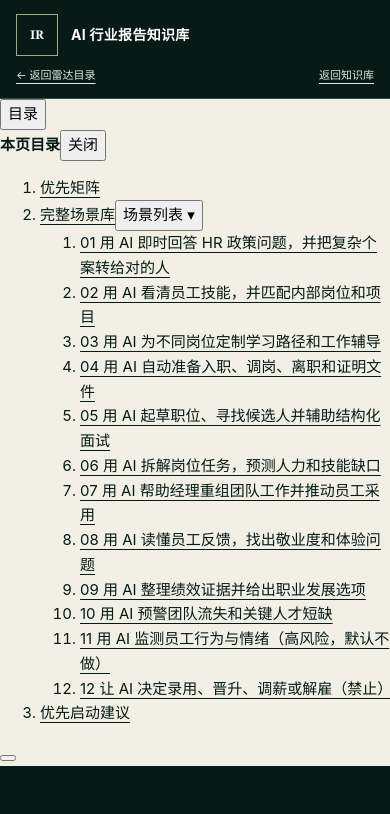
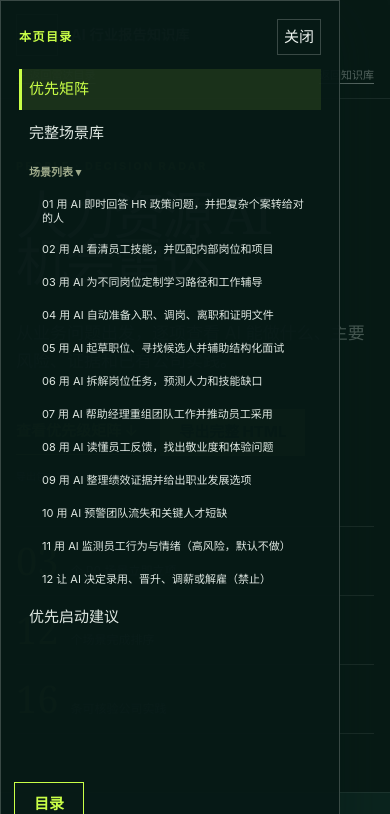
Before and after one commit to rita911018/ai-industry-report-knowledge-base, a website: page web/radars/hr.html in a window 390 px wide. Both pictures are taken after a click on the button "目录". Shown: the top 814 px of the page. Drawn offline with Linux system fonts and the light colour scheme.

Commit message:
feat: make radar navigation responsive

```diff
--- a/web/radars/radar.css
+++ b/web/radars/radar.css
@@ -31,6 +31,21 @@ button, a { -webkit-tap-highlight-color: transparent; }
 .radar-masthead nav a, .radar-masthead nav span { color: #dfe8e2; }
 .radar-masthead nav a:hover { color: var(--signal); }
 .radar-error { padding: 14px 5vw; background: #8b2e1d; color: white; text-align: center; font-weight: 700; }
+
+.radar-toc-panel { position: fixed; z-index: 18; top: 92px; left: 22px; width: 258px; max-height: calc(100vh - 116px); overflow: auto; padding: 18px; border: 1px solid var(--line-dark, rgba(218, 229, 220, .24)); background: rgba(7, 26, 22, .96); color: #eef4f0; box-shadow: 0 18px 48px rgba(7, 26, 22, .34); }
+.radar-toc-head { display: flex; align-items: center; justify-content: space-between; gap: 14px; margin-bottom: 14px; }
+.radar-toc-head strong { color: var(--signal, #c9ff47); font-size: 12px; letter-spacing: .12em; }
+.radar-toc-panel nav { display: grid; }
+.radar-toc-sections, .radar-toc-scenarios { display: grid; gap: 3px; margin: 0; padding: 0; list-style: none; }
+.radar-toc-panel a, .radar-toc-scenario-toggle { width: 100%; min-height: 38px; display: flex; align-items: center; padding: 8px 10px; border: 0; background: transparent; color: #dfe8e2; text-align: left; text-decoration: none; cursor: pointer; }
+.radar-toc-panel a:hover, .radar-toc-scenario-toggle:hover, .radar-toc-panel a[aria-current="location"] { background: rgba(201, 255, 71, .1); color: var(--signal, #c9ff47); box-shadow: inset 3px 0 0 var(--signal, #c9ff47); }
+.radar-toc-scenario-section { display: grid; }
+.radar-toc-scenarios { margin-left: 13px; }
+.radar-toc-scenarios a { min-height: 30px; padding-block: 5px; font-size: 11px; line-height: 1.35; }
+.radar-toc-scenario-toggle { color: var(--sage, #9eaa8b); font-size: 11px; font-weight: 750; }
+.radar-toc-close { min-width: 44px; min-height: 36px; border: 1px solid var(--line-dark, rgba(218, 229, 220, .24)); background: transparent; color: #eef4f0; cursor: pointer; }
+.radar-toc-trigger { position: fixed; z-index: 19; left: 14px; bottom: 18px; min-width: 70px; min-height: 44px; border: 1px solid var(--signal, #c9ff47); background: var(--ink, #071a16); color: var(--signal, #c9ff47); font-weight: 850; cursor: pointer; }
+.radar-toc-backdrop { position: fixed; z-index: 17; inset: 0; display: none; border: 0; background: rgba(7, 26, 22, .62); cursor: pointer; }
 
 .radar-hero { color: white; background: var(--ink); }
 .radar-hero-grid { min-height: calc(100svh - 76px); display: grid; grid-template-columns: minmax(0, 1.45fr) minmax(260px, .55fr); gap: clamp(48px, 8vw, 140px); align-items: center; padding-block: clamp(70px, 11vh, 150px); }
@@ -235,6 +250,19 @@ button, a { -webkit-tap-highlight-color: transparent; }
 
 @keyframes radar-rise { from { opacity: 0; transform: translateY(20px); } to { opacity: 1; transform: translateY(0); } }
 
+@media (min-width: 1100px) {
+  .radar-toc-trigger, .radar-toc-backdrop, .radar-toc-close { display: none; }
+  .radar-detail-page #radar-app .radar-shell { width: min(calc(100% - 360px), 1280px); margin-left: 320px; margin-right: auto; }
+}
+
+@media (max-width: 1099px) {
+  .radar-toc-panel { top: 0; left: 0; width: min(340px, 88vw); height: 100vh; max-height: none; transform: translateX(-105%); transition: transform .22s ease; }
+  .radar-toc-backdrop { display: none; }
+  body.radar-toc-open { overflow: hidden; }
+  body.radar-toc-open .radar-toc-panel { transform: translateX(0); }
+  body.radar-toc-open .radar-toc-backdrop { display: block; }
+}
+
 @media (max-width: 1024px) {
   .radar-hero-grid { grid-template-columns: 1fr .45fr; gap: 42px; }
   .matrix-layout { grid-template-columns: 1fr; }
@@ -324,6 +352,7 @@ button, a { -webkit-tap-highlight-color: transparent; }
 @media print {
   body, .radar-hero, .portfolio-section, .calibration-section, .sources-section, .radar-footer { background: white !important; color: #111 !important; }
   .radar-masthead, .radar-hero-actions, .radar-export-note, .filter-panel, .result-line, .matrix-point, .scenario-chevron, .radar-empty { display: none !important; }
+  .radar-toc-panel, .radar-toc-trigger, .radar-toc-backdrop { display: none !important; }
   .radar-shell { width: 100%; }
   .radar-hero-grid { min-height: auto; padding-block: 30px; }
   .radar-hero h1 { color: #111; font-size: 54px; }
--- a/web/radars/radar.js
+++ b/web/radars/radar.js
@@ -436,13 +436,61 @@
     }
   }
 
-  function closeTocDrawer(state, restoreFocus = false) {
+  function openTocDrawer(state) {
+    if (!state.toc) return;
+    state.root?.ownerDocument?.body.classList.add('radar-toc-open');
+    state.toc.trigger.setAttribute('aria-expanded', 'true');
+    state.toc.panel.setAttribute('role', 'dialog');
+    state.toc.panel.setAttribute('aria-modal', 'true');
+    state.toc.closeButton.focus();
+  }
+
+  function closeTocDrawer(state, restoreFocus = true) {
     if (!state.toc) return;
     state.root?.ownerDocument?.body.classList.remove('radar-toc-open');
     state.toc.trigger.setAttribute('aria-expanded', 'false');
     state.toc.panel.removeAttribute('role');
     state.toc.panel.removeAttribute('aria-modal');
     if (restoreFocus) state.toc.trigger.focus();
+  }
+
+  function observeToc(state) {
+    const view = state.root?.ownerDocument?.defaultView || window;
+    if (typeof view.IntersectionObserver !== 'function') return null;
+    const observer = new view.IntersectionObserver((entries) => {
+      const strongest = entries.filter((entry) => entry.isIntersecting)
+        .sort((a, b) => b.intersectionRatio - a.intersectionRatio)[0];
+      if (strongest?.target?.id) setTocActive(state, strongest.target.id);
+    }, { rootMargin: '-18% 0px -68% 0px', threshold: [0, 0.15, 0.4, 0.75] });
+    const documentRef = state.root.ownerDocument;
+    for (const id of ['priority-matrix', 'scenario-portfolio', 'priority-starts']) {
+      const section = documentRef.getElementById(id);
+      if (section) observer.observe(section);
+    }
+    for (const card of state.cards.values()) observer.observe(card);
+    state.tocObserver = observer;
+    return observer;
+  }
+
+  function openInitialHash(state) {
+    const view = state.root?.ownerDocument?.defaultView || window;
+    let targetId;
+    try {
+      targetId = decodeURIComponent(view.location.hash.slice(1));
+    } catch {
+      return;
+    }
+    if (!targetId) return;
+    if (state.cards.has(targetId)) {
+      jumpToScenario(state, targetId);
+      setTocActive(state, targetId);
+      return;
+    }
+    if (!['priority-matrix', 'scenario-portfolio', 'priority-starts'].includes(targetId)) return;
+    const section = state.root.ownerDocument.getElementById(targetId);
+    if (!section) return;
+    section.scrollIntoView({ behavior: 'smooth', block: 'start' });
+    setTocActive(state, targetId);
   }
 
   function renderToc(data, state) {
@@ -462,7 +510,7 @@
       link.addEventListener('click', () => {
         setLocationHash(state, targetId);
         setTocActive(state, targetId);
-        closeTocDrawer(state);
+        closeTocDrawer(state, false);
       });
       return link;
     };
@@ -476,7 +524,7 @@
         jumpToScenario(state, scenario.id);
         setLocationHash(state, scenario.id);
         setTocActive(state, scenario.id);
-        closeTocDrawer(state);
+        closeTocDrawer(state, false);
       });
       scenarioList.append(createElement('li', {}, [link]));
     }
@@ -490,8 +538,15 @@
     const trigger = createElement('button', { className: 'radar-toc-trigger', text: '目录', attrs: { type: 'button', 'aria-expanded': 'false', 'aria-controls': 'radar-toc' } });
     const backdrop = createElement('button', { className: 'radar-toc-backdrop', attrs: { type: 'button', 'aria-label': '关闭目录', tabindex: '-1' } });
     state.toc = { panel, trigger, backdrop, closeButton, scenarioList, scenarioToggle };
+    trigger.addEventListener('click', () => openTocDrawer(state));
     closeButton.addEventListener('click', () => closeTocDrawer(state, true));
     backdrop.addEventListener('click', () => closeTocDrawer(state, true));
+    const documentRef = state.root.ownerDocument;
+    if (state.root.radarTocKeydownHandler) documentRef.removeEventListener('keydown', state.root.radarTocKeydownHandler);
+    state.root.radarTocKeydownHandler = (event) => {
+      if (event.key === 'Escape' && documentRef.body.classList.contains('radar-toc-open')) closeTocDrawer(state, true);
+    };
+    documentRef.addEventListener('keydown', state.root.radarTocKeydownHandler);
     panel.append(createElement('div', { className: 'radar-toc-head' }, [title, closeButton]), navigation);
     navigation.append(sectionList);
     return [trigger, panel, backdrop];
@@ -504,6 +559,10 @@
     root.replaceChildren(...renderToc(data, state), ...content);
     root.querySelector('.text-reset').addEventListener('click', () => resetFilters(state));
     activateMatrixPoint(state, matrixScenarios(data).find((scenario) => scenario.priority === 'P0')?.id || matrixScenarios(data)[0]?.id);
+    observeToc(state);
+    const view = root.ownerDocument.defaultView || window;
+    if (typeof view.requestAnimationFrame === 'function') view.requestAnimationFrame(() => openInitialHash(state));
+    else openInitialHash(state);
     return state;
   }
 
@@ -521,7 +580,7 @@
     return renderRadar(root, data);
   }
 
-  window.OpportunityRadar = Object.freeze({ createElement, renderRadar, filterScenarios, sortScenarios, toggleScenario, activateMatrixPoint, jumpToScenario, buildStandaloneReport, downloadStandaloneReport, initRadar });
+  window.OpportunityRadar = Object.freeze({ createElement, renderRadar, filterScenarios, sortScenarios, toggleScenario, activateMatrixPoint, jumpToScenario, setTocActive, buildStandaloneReport, downloadStandaloneReport, initRadar });
   if (document.readyState === 'loading') document.addEventListener('DOMContentLoaded', () => initRadar(document), { once: true });
   else initRadar(document);
 })();
```
Also changed, not shown: tests/radars/interaction.test.mjs (+100 -1 lines), tests/radars/static-pages.test.mjs (+5 -0 lines).
